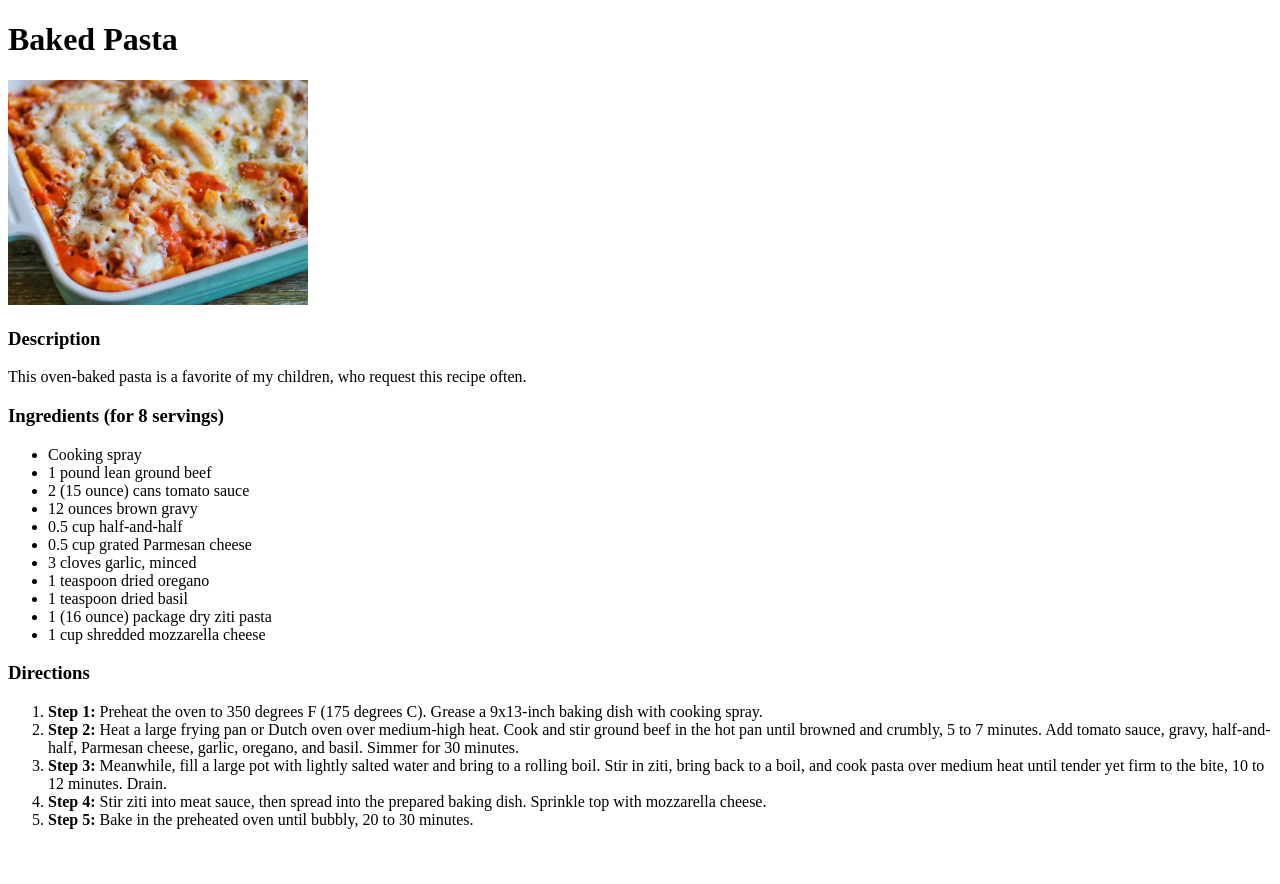
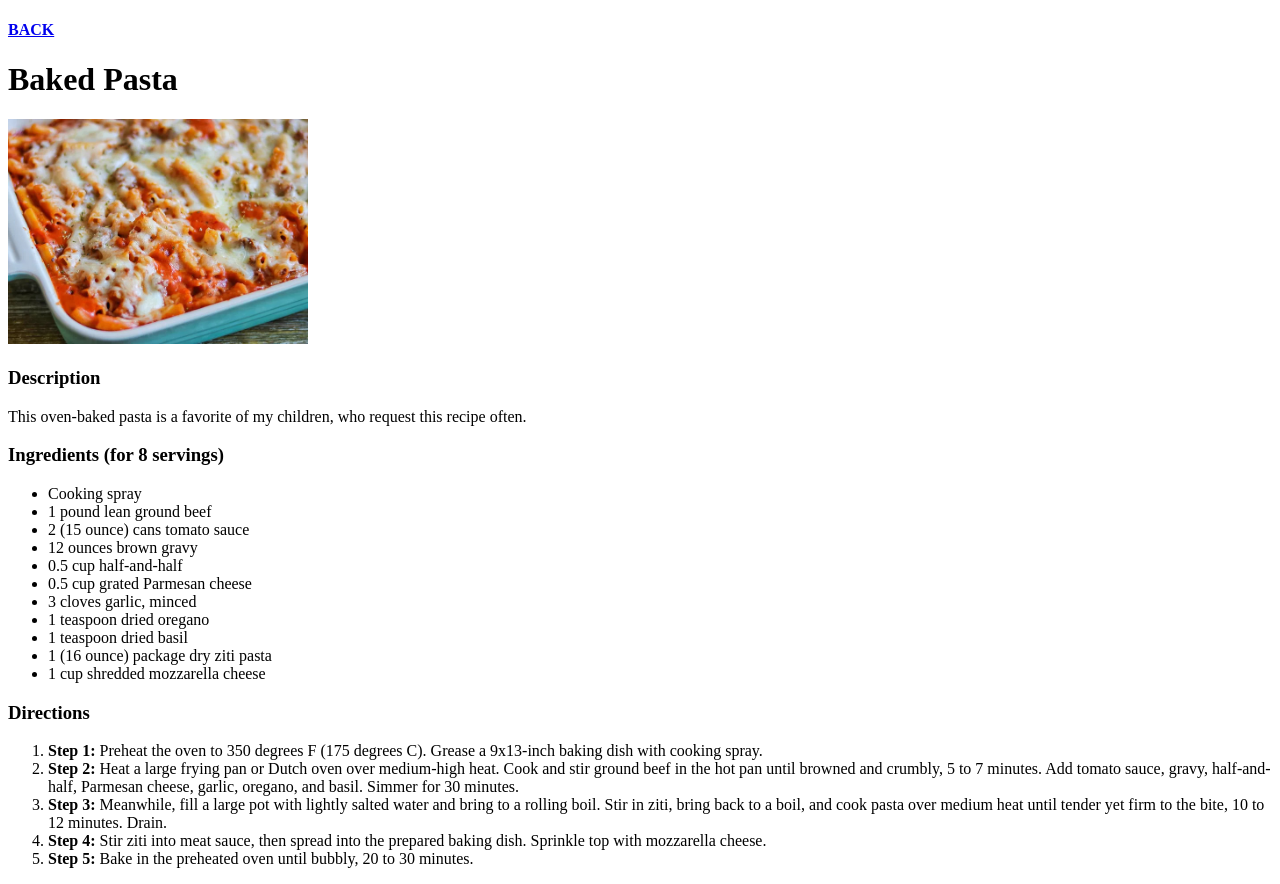
Before and after one commit to neuzzz3628/odin-recipes, a plain HTML site: page recipes/baked-pasta.html in a window 1280 px wide. Before the commit the page ends 845 px from the top, so only its background shows below. Drawn offline with Linux system fonts and the light colour scheme.

Commit message:
Add BACK button for pasta and penguin to index
Added a back link on recipes so users can click on it to return to main index.

```diff
--- a/recipes/baked-pasta.html
+++ b/recipes/baked-pasta.html
@@ -6,6 +6,7 @@
     <title>Baked Pasta Recipe</title>
 </head>
 <body>
+    <h4><a href ="../index.html">BACK</a></h4>
     <h1>Baked Pasta</h1>
     <img src = "../recipe-imgs/Pasta.jpg" alt ="Baked Pasta" width ="300" height = "225" referrerpolicy="no-referrer">
     <h3>Description</h3>
```
Also changed, not shown: recipes/cream-cheese-penguins.html (+1 -0 lines).
